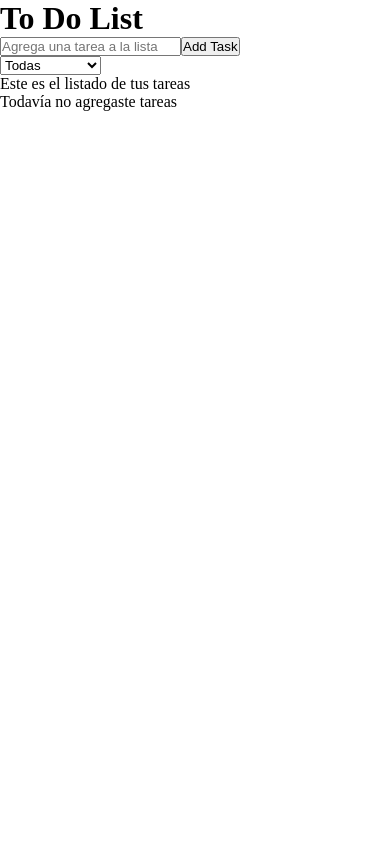
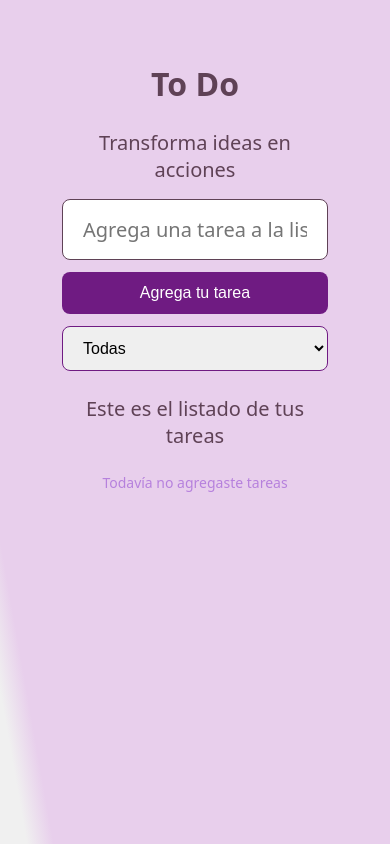
Before and after one commit to LuciaGuerraDiaz/ToDoList, a React (Vite) app: page / in a window 390 px wide. Built offline with nearby package versions, Linux system fonts and the light colour scheme.

Commit message:
Creación de estilos, utilizacion de iconos de libreria

```diff
--- a/package.json
+++ b/package.json
@@ -10,6 +10,10 @@
     "preview": "vite preview"
   },
   "dependencies": {
+    "@fortawesome/fontawesome-svg-core": "^7.3.1",
+    "@fortawesome/free-regular-svg-icons": "^7.3.1",
+    "@fortawesome/free-solid-svg-icons": "^7.3.1",
+    "@fortawesome/react-fontawesome": "^3.5.0",
     "react": "^19.2.8",
     "react-dom": "^19.2.8",
     "react-icons": "^5.7.0"
--- a/src/App.jsx
+++ b/src/App.jsx
@@ -54,11 +54,21 @@ function App() {
 
 return (
   <div id="center">
-    <h1>To Do List</h1>
-    <Form onAddTask={handleAddTask} />
-    <Filter filter={filter} onFilterChange={setFilter} />
+    <h1>To Do</h1>
+    <span>
+      <h2>Transforma ideas en acciones</h2>
+    </span>
 
-    <p>{message[filter]}</p>
+    <div className="controls-conteiner">
+    <Form
+      onAddTask={handleAddTask}
+      filter={filter}
+      onFilterChange={setFilter}
+    />
+
+    </div>
+
+    <h2>{message[filter]}</h2>
 
     <TodoList
       tasks={filteredTasks}
--- a/src/components/Form.jsx
+++ b/src/components/Form.jsx
@@ -1,22 +1,39 @@
 import { useState } from 'react';
+import Filter from './Filter';
+import { FontAwesomeIcon } from '@fortawesome/react-fontawesome';
+import { faPenToSquare } from '@fortawesome/free-regular-svg-icons';
+import { faCheckCircle } from '@fortawesome/free-solid-svg-icons';
 
-export default function Form({ onAddTask }) {
-
+export default function Form({ onAddTask, filter, onFilterChange }) {
   const [taskText, setTaskText] = useState('');
+  const [error, setError] = useState('');
+  const [successMessage, setSuccessMessage] = useState('');
 
   const handleSubmit = (e) => {
-    e.preventDefault(); //
+    e.preventDefault();
 
-    // Validación
-    if (!taskText.trim()) return;
+    if (!taskText.trim()) {
+      setError('Por favor, ingresa un texto para la tarea');
+      setSuccessMessage('');
+      return;
+    }
 
-    //Agrega
     if (onAddTask) {
       onAddTask(taskText.trim());
     }
 
-    // Limpia el input
     setTaskText('');
+    setError('');
+    setSuccessMessage('¡Tarea agregada con éxito!');
+
+    setTimeout(() => {
+      setSuccessMessage('');
+    }, 3000);
+  };
+
+  const handleChange = (e) => {
+    setTaskText(e.target.value);
+    if (error) setError('');
   };
 
   return (
@@ -25,9 +42,32 @@ export default function Form({ onAddTask }) {
         type="text"
         placeholder="Agrega una tarea a la lista"
         value={taskText}
-        onChange={(e) => setTaskText(e.target.value)} // Actualiza el estado con cada tecla
+        onChange={handleChange}
+        className={`task-input ${error ? 'input-error' : ''}`}
       />
-      <button type="submit">Add Task</button>
+
+      {/* Mensaje de Error (usa faPenToSquare) */}
+      {error && (
+        <span className="error-text">
+          <FontAwesomeIcon icon={faPenToSquare} />
+          {error}
+        </span>
+      )}
+
+      {/* Mensaje de Éxito (usa faCheckCircle) */}
+      {successMessage && (
+        <span className="success-text">
+          <FontAwesomeIcon icon={faCheckCircle} />
+          {successMessage}
+        </span>
+      )}
+
+      <div className="buttons-row">
+        <button type="submit" className="btn-add">
+          Agrega tu tarea
+        </button>
+        <Filter filter={filter} onFilterChange={onFilterChange} className="btn-filter"/>
+      </div>
     </form>
   );
 }
--- a/src/index.css
+++ b/src/index.css
@@ -1,5 +1,193 @@
-*{
+* {
   margin: 0;
   padding: 0;
   box-sizing: border-box;
 }
+
+:root {
+  --font-family: system-ui, -apple-system, BlinkMacSystemFont, 'Segoe UI', Roboto, Oxygen, Ubuntu, Cantarell, sans-serif;
+  --font-size-sm: 0.875rem;
+  --font-size-base: 1rem;
+  --font-size-lg: 1.25rem;
+  --font-size-title: 2rem;
+
+  --font-weight-regular: 400;
+  --font-weight-medium: 500;
+  --font-weight-bold: 700;
+
+  --color-bg-app: #e8cfec;
+  --color-card-bg: #f0f0f0;
+  --color-text-primary: #b681dd;
+  --color-text-muted: #5f4256;
+  --color-button-primary: #6f1b82;
+  --color-danger: #ffffff;
+  --color-danger-bg: #b681dd;
+  --border-color: #5f4256;
+  --color-check: #547664;
+  --color-hover: #231b82;
+
+  --radius-sm: 8px;
+  --radius-md: 16px;
+  --shadow-card: 0 2px 6px rgba(0, 0, 0, 0.2);
+  --transition-fast: 0.2s ease;
+}
+
+body {
+  font-family: var(--font-family);
+  background: linear-gradient(80deg, var(--color-card-bg) 5%, var(--color-bg-app) 10%);
+  background-attachment: fixed;
+  margin: 2rem;
+  padding: 20px;
+}
+
+#center {
+  max-width: 700px;
+  margin: 0 auto;
+  text-align: center;
+}
+
+h1 {
+  font-size: var(--font-size-title);
+  font-weight: var(--font-weight-bold);
+  color: var(--color-text-muted);
+  margin-bottom: 24px;
+}
+
+h2 {
+  font-size: var(--font-size-lg);
+  font-weight: var(--font-weight-medium);
+  color: var(--color-text-muted);
+  margin: 24px 0 16px;
+}
+
+p {
+  font-size: var(--font-size-sm);
+  font-weight: var(--font-weight-medium);
+  color: var(--color-text-primary);
+  margin: 24px 0 16px;
+}
+
+.task-item span {
+  flex: 1;
+  min-width: 0;
+  overflow-wrap: anywhere;
+  word-break: break-word;
+  text-align: left;
+}
+
+
+/* ---------- Formulario ---------- */
+.task-form {
+ display: flex;
+  flex-direction: column;
+  align-items: center;
+  gap: 12px;
+  width: 100%;
+  margin-bottom: 20px;
+}
+
+.task-form input {
+  width: 100%;
+  max-width: 600px;
+  padding: 16px 20px;
+  border: 1px solid var(--border-color);
+  border-radius: var(--radius-sm);
+  font-family: var(--font-family);
+  font-size: var(--font-size-lg);
+}
+
+/* ---------- Botones ---------- */
+
+.buttons-row {
+  display: flex;
+  justify-content: center;
+  align-items: center;
+  flex-wrap: wrap;
+  gap: 12px;
+}
+
+button.btn-add {
+  padding: 12px 24px;
+  background-color: var(--color-button-primary);
+  color: #fff;
+  border: none;
+  border-radius: var(--radius-sm);
+  font-size: var(--font-size-base);
+  cursor: pointer;
+  transition: transform 0.35s cubic-bezier(0.25, 1, 0.5, 1);
+
+}
+
+.btn-add:hover {
+  transform: scale(0.90) ;
+  background-color: var(--color-hover);
+}
+
+.btn-add:active {
+  transform: scale(0.88);      /* Se reduce un poco más al presionarlo */
+}
+
+.buttons-row select {
+  padding: 12px 16px;
+  border: 1px solid var(--color-button-primary);
+  border-radius: var(--radius-sm);
+  font-size: var(--font-size-base);
+  cursor: pointer;
+}
+
+btn-filter{
+
+}
+
+/* ---------- Lista de tareas ---------- */
+.task-item {
+  display: flex;
+  justify-content: space-between;
+  align-items: center;
+  padding: 12px 16px;
+  margin-bottom: 10px;
+  background-color: var(--color-card-bg);
+  border: 1px solid var(--color-button-primary);
+  border-radius: var(--radius-md);
+  box-shadow: var(--shadow-card);
+  transition: var(--transition-fast);
+}
+
+.button-group {
+  display: flex;
+  gap: 8px;
+}
+
+.button-group button {
+  padding: 8px 12px;
+  border: none;
+  border-radius: var(--radius-sm);
+  cursor: pointer;
+}
+
+.btn-check.completed {
+  background-color: var(--color-check);
+  color: #fff;
+}
+
+.btn-delete {
+  color: var(--color-danger);
+  background-color: var(--color-danger-bg);
+}
+
+/* 5.Resposive */
+@media (max-width: 480px) {
+  #center {
+    padding: 10px;
+  }
+
+  .buttons-row {
+    flex-direction: column; /* Apila el botón y el selector en celulares pequeños */
+    width: 100%;
+  }
+
+  .btn-add,
+  .buttons-row select {
+    width: 100%; /* Botones a todo lo ancho en celular */
+  }
+}
```
Also changed, not shown: 1 other file (tests, documents, lock files or other folders).
